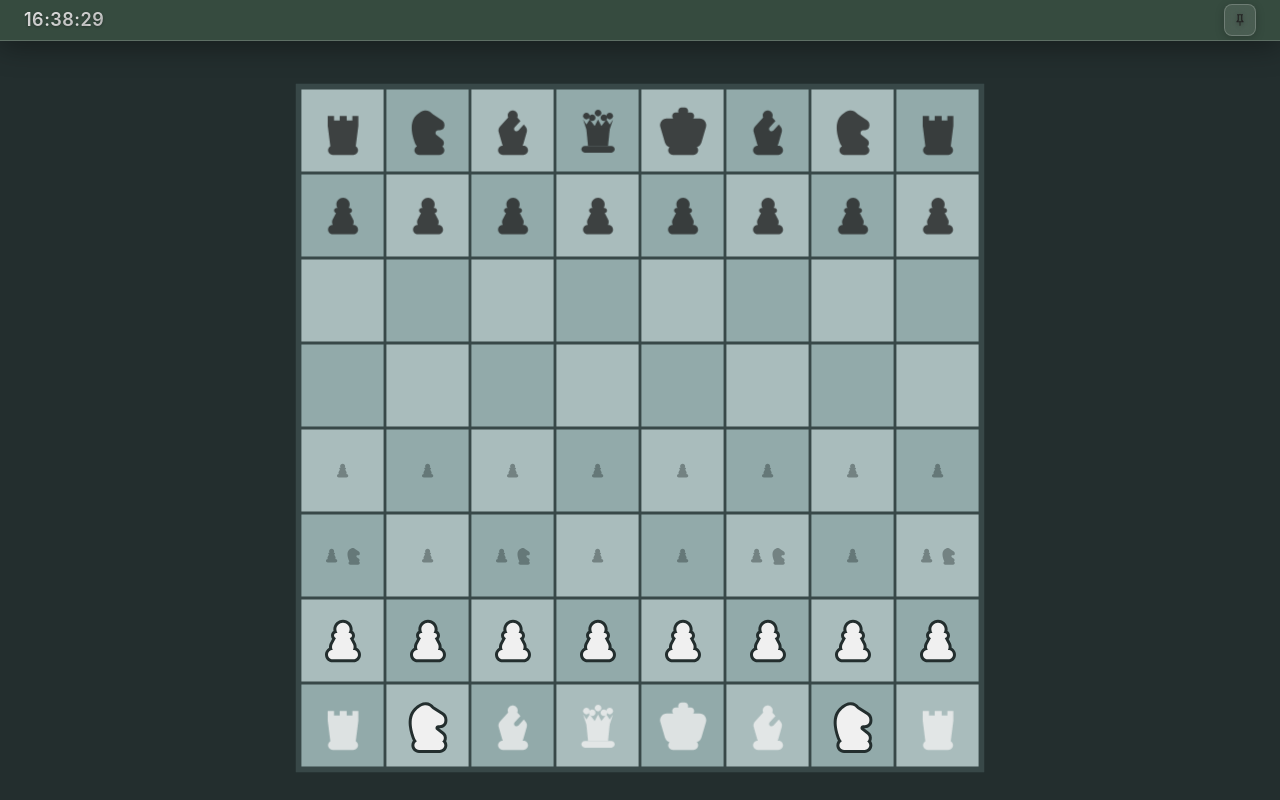
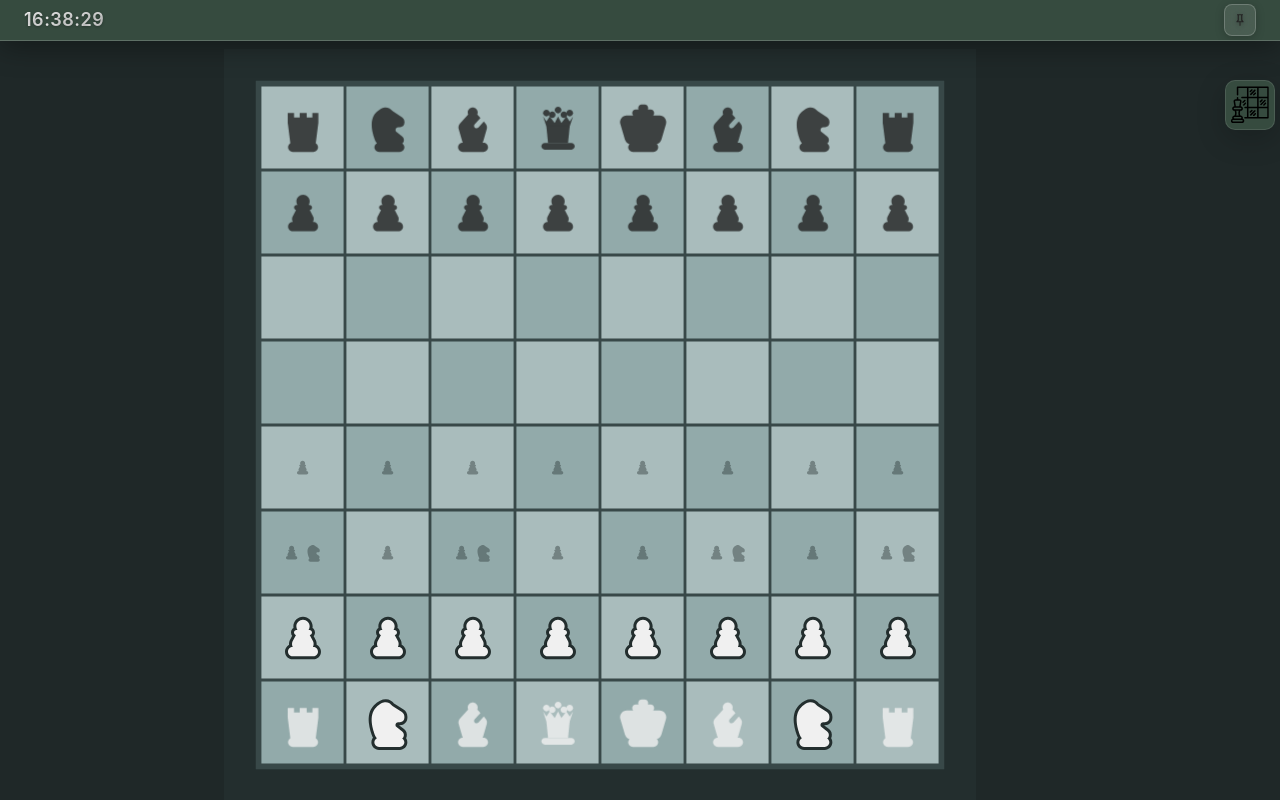
Before and after one commit to RADIANT0312/DeepChess09, a Vue app: page /game in a window 1280 px wide. Built offline with nearby package versions, Linux system fonts and the light colour scheme.

Commit message:
fix: Refactor Game component to improve sidebar and topbar expansion handling

```diff
--- a/src/components/Game/index.vue
+++ b/src/components/Game/index.vue
@@ -1,29 +1,39 @@
 <script>
 import TopBar from '@components/TopBar/index.vue';
+import SideBar from '@components/SideBar/index.vue';
 import Board from '@components/Board/index.vue';
 
 export default {
   name: 'Main',
   components: {
     TopBar,
+    SideBar,
     Board
   },
   data() {
     return {
-      isBarExpanded: false
+      isTopBarExpanded: false,
+      isSideBarExpanded: false
     }
   },
   methods: {
-    handleBarExpansion(isExpanded) {
-      this.isBarExpanded = isExpanded;
+    handleTopBarExpansion(isExpanded) {
+      this.isTopBarExpanded = isExpanded;
+    },
+    handleSideBarExpansion(isExpanded) {
+      this.isSideBarExpanded = isExpanded;
     }
   }
 }
 </script>
 <template>
   <div class="main">
-    <TopBar @expansion-change="handleBarExpansion" />
-    <div class="board-area" :style="{ height: `calc(100vh - ${isBarExpanded ? '56px' : '6px'})`, marginTop: isBarExpanded ? '56px' : '6px' }">
+    <TopBar @expansion-change="handleTopBarExpansion" />
+    <SideBar @expansion-change="handleSideBarExpansion" />
+    <div class="board-area" :style="{
+      '--top-bar-height': isTopBarExpanded ? '50px' : '10px',
+      '--side-bar-width': isSideBarExpanded ? '350px' : '80px'
+    }">
         <Board />
     </div>
   </div>
@@ -34,11 +44,17 @@ export default {
   position: relative;
   min-height: 100vh;
   overflow: hidden;
+  background-color: #1F2828;
 }
 .board-area {
     display: flex;
     justify-content: center;
     align-items: center;
-    transition: all 0.4s cubic-bezier(0.25, 0.46, 0.45, 0.94);
+    transition: all 0.5s cubic-bezier(0.25, 0.46, 0.45, 0.94);
+    height: calc(100vh - var(--top-bar-height));
+    margin-top: var(--top-bar-height);
+    width: calc(100% - var(--side-bar-width) - 20px); /* 20px for padding */
+    margin-right: calc(var(--side-bar-width) + 10px); /* 10px is the sidebar's right offset */
+    padding-left: 10px;
 }
 </style>
```
